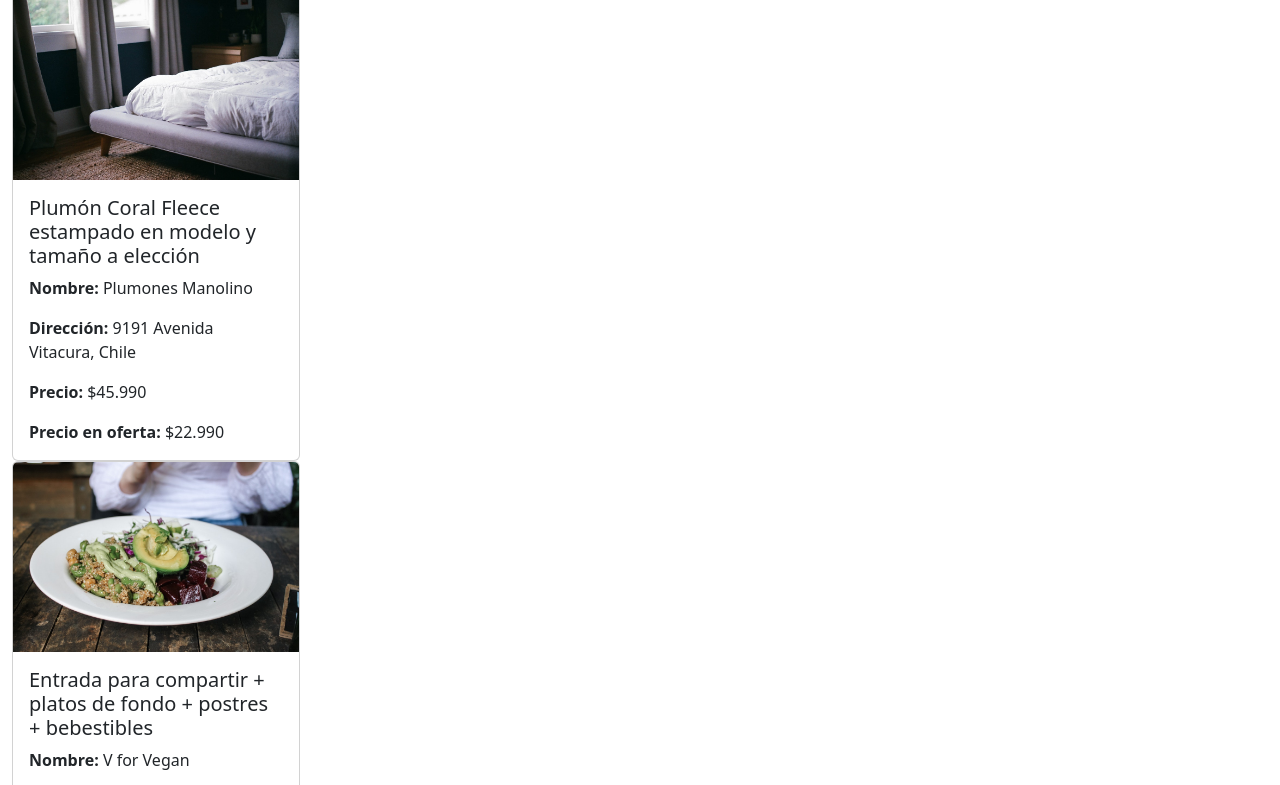
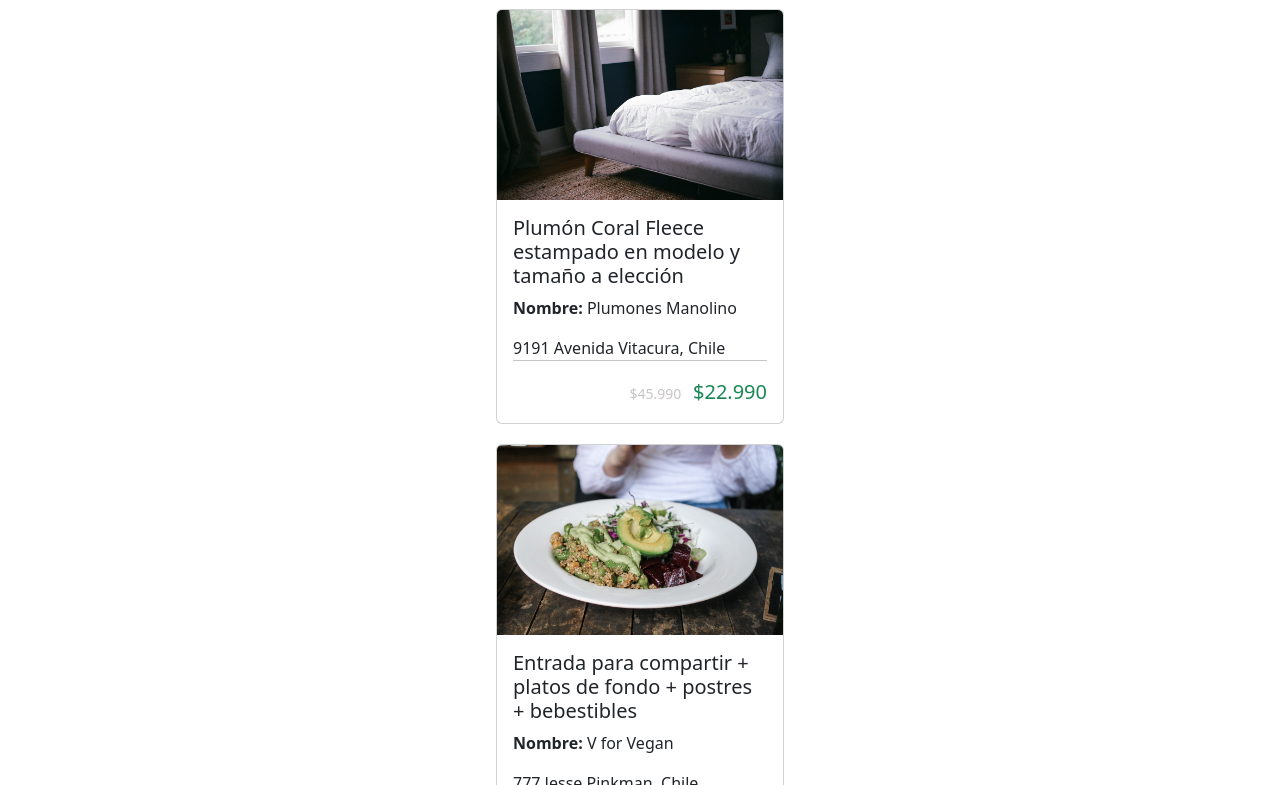
Before and after one commit to SebastianArellanoG/JavaBootcamp, a website with bundled scripts: page index.html in a window 1280 px wide. Shown: the part 61-846 px from the top of the page. Built offline with nearby package versions, Linux system fonts and the light colour scheme.

Commit message:
cambio de estilos al card

```diff
--- a/assets/js/helpers.js
+++ b/assets/js/helpers.js
@@ -6,14 +6,14 @@ Object.keys(cupones).forEach((cuponId) => {
   const cupon = cupones[cuponId];
 
   const cuponComponent = `
-        <div class="card" style="width: 18rem;">
+        <div class="card" style="width: 18rem; margin: 20px auto;">
   <img src="${cupon.imglink}" class="card-img-top" alt="${cupon.title}" />
-  <div class="card-body">
+  <div class="card-body" >
     <h5 class="card-title">${cupon.title}</h5>
     <p class="card-text"><strong>Nombre:</strong> ${cupon.name}</p>
-    <p class="card-text"><strong>Dirección:</strong> ${cupon.direcction}</p>
-    <p class="card-text"><strong>Precio:</strong> ${cupon.price}</p>
-    <p class="card-text"><strong>Precio en oferta:</strong> ${cupon.salePrice}</p>
+    <p class="card-text" style="border-bottom: solid 1px  #C8C6C4 ;"> ${cupon.direcction}</p>
+    <p class="card-text text-end"><span class= "mx-2 small "style="color:#C8C6C4"> ${cupon.price}  </span><span class="text-success lead ">${cupon.salePrice}</span></p>
+
   </div>
 </div>
       `;
--- a/index.html
+++ b/index.html
@@ -9,7 +9,7 @@
 </head>
 <body>
 
-<nav class="navbar navbar-expand-lg bg-success" style="height: 50px;">
+<nav class="navbar navbar-expand-lg bg-success" style="height: 50px; min-width: 300px;">
   <div class="container-fluid">
     <img src="/assets/img/logo-white.png" alt="logo de cuppon" style="max-height: 40px;">
     <div>
@@ -17,8 +17,8 @@
     </div>
   </div>
 </nav>
-<main class="container-fluid ">
-  <article id="content">
+<main class="container-fluid " >
+  <article id="content" >
 
   </article>
 </main>
```
